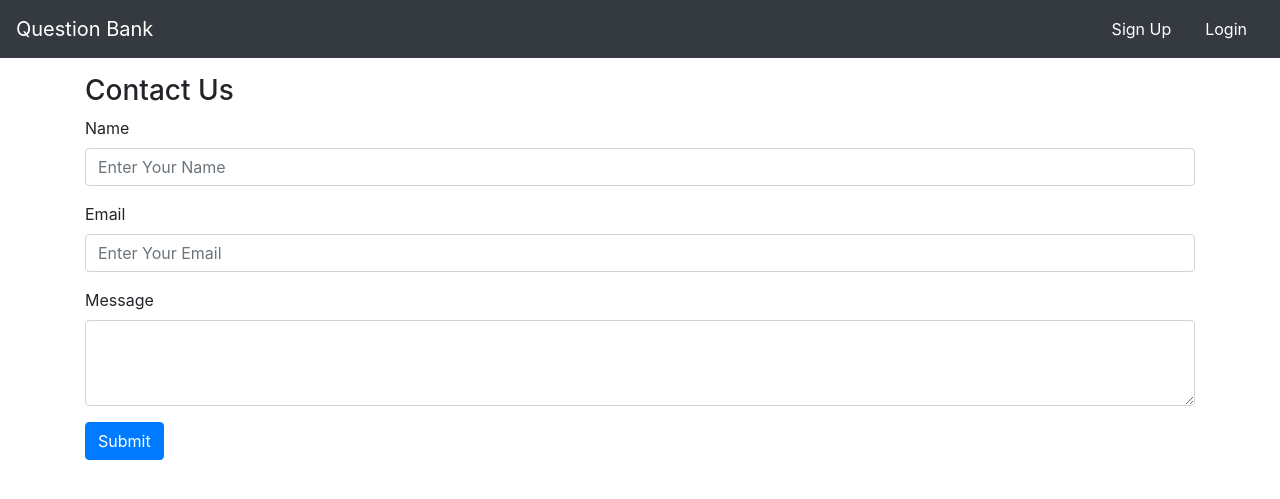
After one commit to gauravthapar/questionBank, a Django app: page /contactus/ in a window 1280 px wide. The commit adds this page. Shown: the top 499 px of the page. Run offline with Django 3.2, Linux system fonts and the light colour scheme; some libraries are stand-ins or nearby versions.

Commit message:
feedback feature added with email to the user

```diff
--- a/questionBank/admin.py
+++ b/questionBank/admin.py
@@ -1,6 +1,7 @@
 from django.contrib import admin
-from . models import Student, QuestionPaper
+from . models import Student, QuestionPaper, Feedback
 # Register your models here.
 
 admin.site.register(Student)
 admin.site.register(QuestionPaper)
+admin.site.register(Feedback)
--- /dev/null
+++ b/questionBank/templates/questionBank/contact.html
@@ -0,0 +1,25 @@
+{% extends 'questionBank/main.html' %}
+{% block content %}
+<div class="container my-3">
+    <h3>Contact Us</h3>
+    <form action="{% url 'contactus' %}" method="post">
+    {% csrf_token %}
+  <div class="form-group">
+    <label for="name">Name</label>
+    <input type="text" class="form-control" id="name" name='name' placeholder="Enter Your Name">
+  </div>
+  <div class="form-group">
+    <label for="name">Email</label>
+    <input type="email" class="form-control" id="email" name='email' placeholder="Enter Your Email">
+  </div>
+
+
+   <div class="form-group">
+    <label for="desc">Message</label>
+    <textarea class="form-control" id="message" name='message' rows="3"></textarea>
+  </div>
+        <button type="submit" class="btn btn-primary">Submit</button>
+</form>
+
+
+{% endblock %}
--- /dev/null
+++ b/questionBank/templates/questionBank/feedback_template.html
@@ -0,0 +1,2 @@
+hey {{name}},
+Thanx for your feedback .
--- a/questionBank/templates/questionBank/navbar.html
+++ b/questionBank/templates/questionBank/navbar.html
@@ -10,7 +10,7 @@
         <a class="nav-link" href="{% url 'home'%}">Dashboard</a>
       </li>
       <li class="nav-item">
-        <a class="nav-link" href="">COntact uS</a>
+        <a class="nav-link" href="{% url 'contactus' %}">COntact uS</a>
       </li>
       <li class="nav-item">
         <a class="nav-link" href="{% url 'student_profile'%}">Profile</a>
--- a/questionBank/urls.py
+++ b/questionBank/urls.py
@@ -7,6 +7,7 @@ urlpatterns = [
     path('profile/',views.studentProfile,name='student_profile'),
     path('upload/',views.uploadPage, name="upload_page"),
     path('search/',views.searchResult, name="searchResult"),
+    path('contactus/',views.contactPage, name="contactus"),
 
     #auth usrls
     path('signup/',views.signupuser, name="signupuser"),
--- a/questionBank/views.py
+++ b/questionBank/views.py
@@ -4,9 +4,11 @@ from . forms import SignupForm, StudentForm, QuestionPaperForm
 from django.contrib.auth import login, logout, authenticate
 from django.contrib.auth.forms import AuthenticationForm
 from django.contrib import messages
-from . models import QuestionPaper
-from . filters import QuestionpaperFilter
+from . models import QuestionPaper, Student, Feedback
 from django.db.models import Q
+from django.core.mail import EmailMessage
+from django.conf import settings
+from django.template.loader import render_to_string
 # Create your views here.
 
 def home(request):
@@ -98,6 +100,26 @@ def uploadPage(request):
     return render(request, 'questionBank/upload.html', context)
 
 
+def contactPage(request):
+    if request.method == "POST":
+        name = request.POST.get('name')
+        email = request.POST.get('email')
+        message = request.POST.get('message')
+        student = request.user.student
+        feedback = Feedback(student=student,name=name, email=email, message=message)
+        feedback.save()
+        template = render_to_string('questionBank/feedback_template.html',{'name':request.user.student.name})
+        email = EmailMessage(
+            'Thanks for your feedback',
+            template,
+            settings.EMAIL_HOST_USER,
+            [request.user.email],
+        )
+        email .fail_silently =False
+        email.send()
+    return render(request, 'questionBank/contact.html')
+
+
 def logoutuser(request):
     if request.method == "POST":
         logout(request)
```
Also changed, not shown: questionBank/models.py (+13 -0 lines), db.sqlite3, questionBank/migrations/0006_contact.py (added), questionBank/migrations/0007_auto_20200522_1451.py (added), questionBank/migrations/0008_auto_20200522_1611.py (added).
